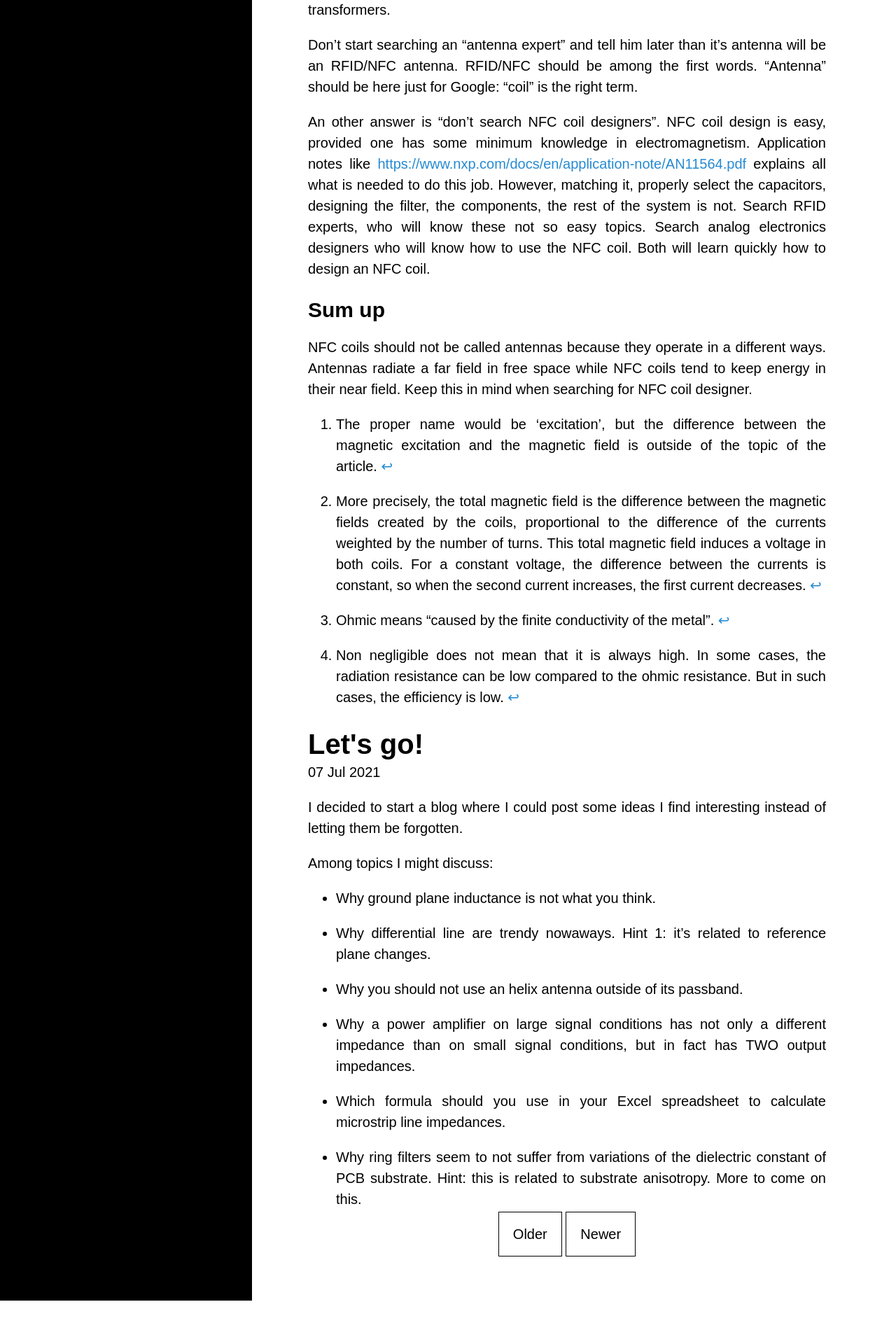
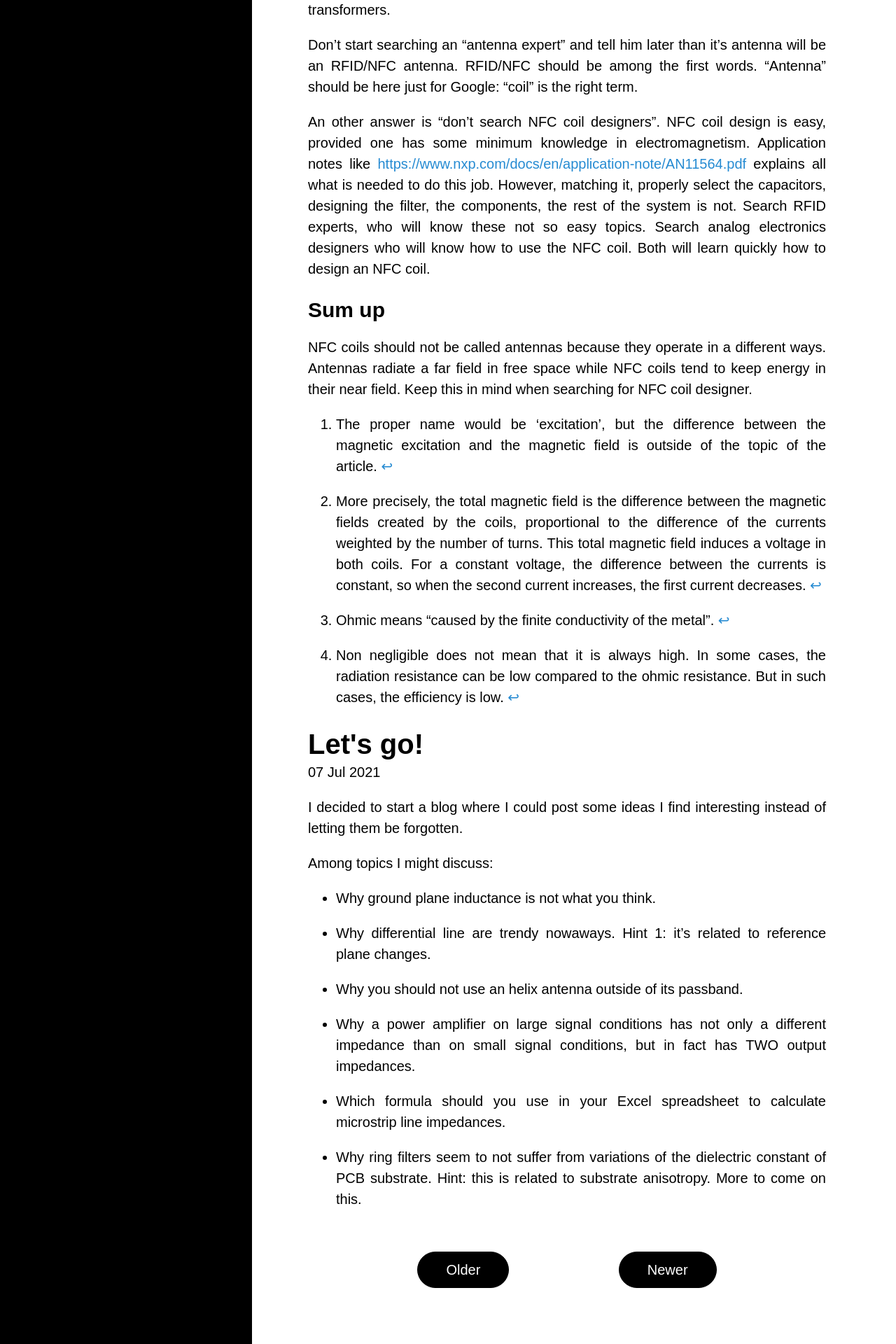
Before and after one commit to thadrien/Zview.github.io, a Jekyll site: the page built from index.html, in a window 1280 px wide. Shown: the part 3997-5917 px from the top of the page at 70% size. Built offline with Jekyll 4.4.1, drawn with Linux system fonts in a browser that asks for light colours; the list of posts is cut into pages by our own code; before the commit the page ends 5855 px from its top, so only the background shows below that.

Commit message:
Pagination buttons.

```diff
--- a/public/css/f4inx.css
+++ b/public/css/f4inx.css
@@ -258,11 +258,24 @@ a.sidebar-nav-item:focus {
 /**************/
 
 .pagination {
-  text-align: center;
+  display: flex;
+  flex-direction: row;
+  justify-content: space-evenly;
+}
+@media (min-width: 30em) {
+  .pagination {
+    margin-top: 3rem;
+  }
 }
 
 /* Pagination items can be `span`s or `a`s */
 .pagination-item {
-  padding: 1rem;
+  padding-top: 0.5em;
+  padding-bottom: 0.5em;
+  padding-left: 2em;
+  padding-right: 2em;
   border: solid black 1px;
+  border-radius: 999px;
+  color: white;
+  background: black;
 }
```
